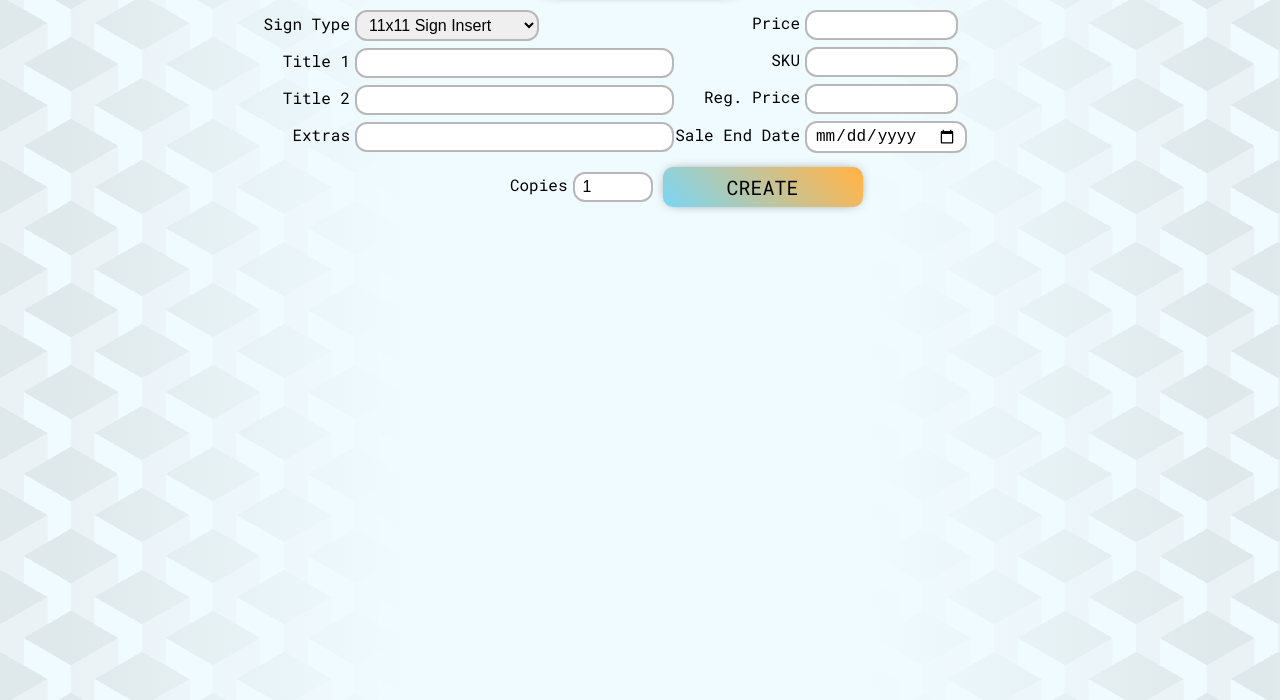
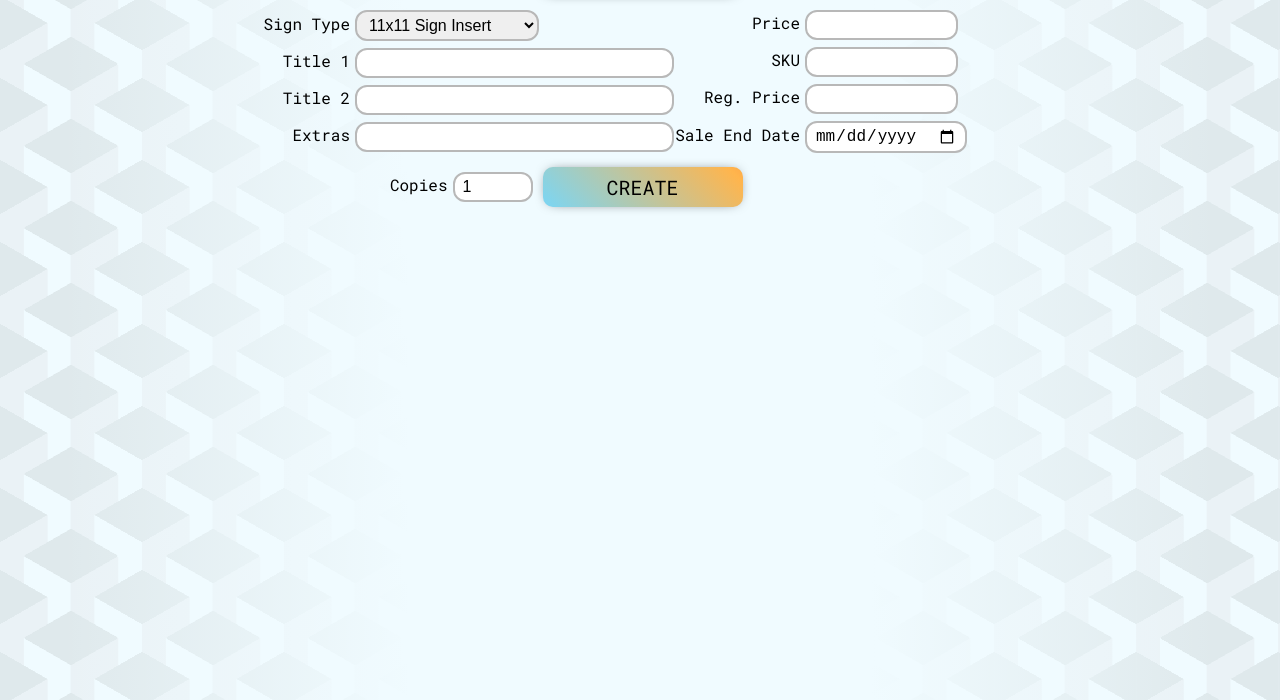
Before and after one commit to EctoBoi/SignMaker, a plain HTML site: page index.html in a window 1280 px wide. Shown: the part 100-800 px from the top of the page. Drawn offline with Linux system fonts and the light colour scheme.

Commit message:
Adjust create button layout Fix body visibility for style loading

```diff
--- a/index.html
+++ b/index.html
@@ -5,6 +5,11 @@
         <meta name="viewport" content="width=device-width" />
         <title>Sign Maker</title>
         <link rel="icon" type="image/x-icon" href="/images/signpost.ico" />
+        <style>
+            body {
+                visibility: hidden;
+            }
+        </style>
         <link href="style.css" rel="stylesheet" type="text/css" />
     </head>
 
@@ -60,13 +65,14 @@
                 </div>
             </div>
 
-            <div class="row">
+            <div class="button-wrapper">
                 <div class="formInputDiv" id="formCopies">
                     <p>Copies</p>
-                    <input type="number" id="copies" value="1" size="5" />
+                    <input type="number" id="copies" value="1" size="5" min="1" />
                 </div>
                 <button class="button-87" role="button" id="createButton">Create</button>
             </div>
+
             <button class="button-87" role="button" id="printButton" style="visibility: hidden">Print</button>
 
             <div id="canvasDiv"></div>
--- a/style.css
+++ b/style.css
@@ -1,4 +1,5 @@
 body {
+    visibility: visible;
     margin: 0;
     display: flex;
     flex-direction: column;
@@ -28,12 +29,6 @@ h1 {
 #form {
     display: flex;
     flex-direction: row;
-}
-
-.row {
-    display: flex;
-    flex-direction: row;
-    align-items: center;
 }
 
 .col {
@@ -75,8 +70,21 @@ select:hover {
     border-color: #7ad6f5;
 }
 
+.button-wrapper {
+    display: flex;
+    align-items: center;
+}
+
+.button-wrapper #formCopies p {
+    width: 60px;
+}
+
 #copies {
     width: 60px;
+}
+
+#createButton {
+    margin-right: 150px;
 }
 
 #signCanvas {
```
